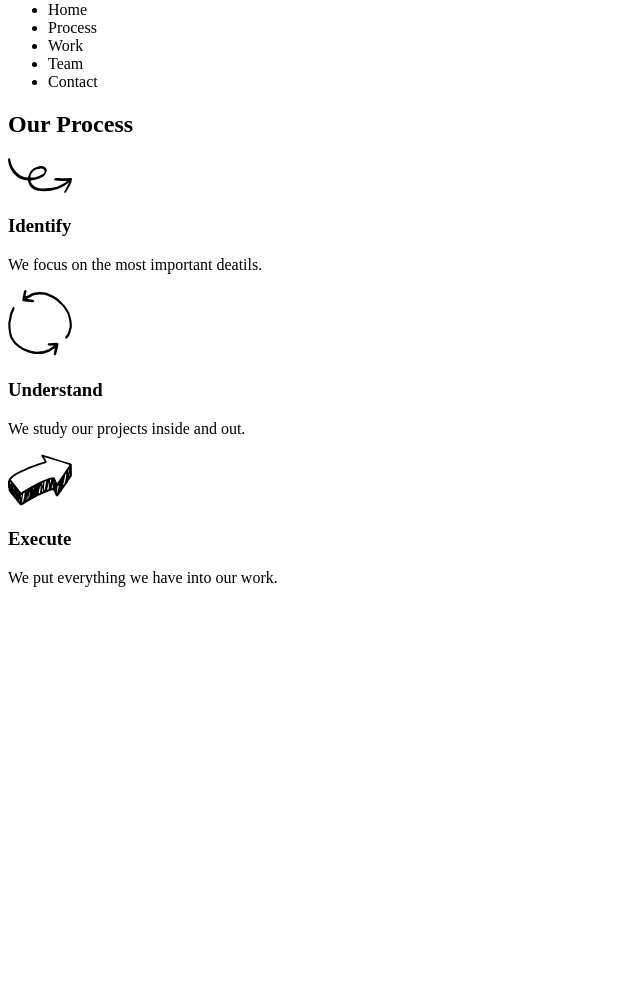
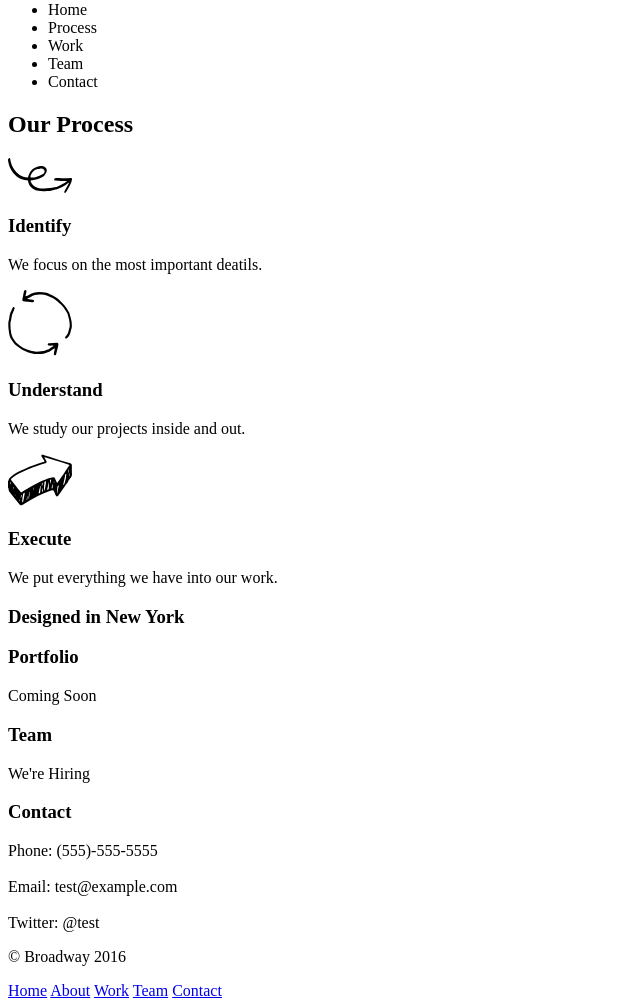
Before and after one commit to alveyski/broadway, a plain HTML site: page index.html in a window 1280 px wide. Shown: the part 79-1087 px from the top of the page, without its empty margins (0-640 px from the left). Before the commit the page ends 800 px from the top, so only its background shows below. Drawn offline with Linux system fonts and the light colour scheme.

Commit message:
HTML Complete

```diff
--- a/index.html
+++ b/index.html
@@ -46,6 +46,31 @@
         We put everything we have into our work.
       </p>
     </div>
-
+    <h3>Designed in New York</h3>
+    <h3>Portfolio</h3>
+    <p>
+      Coming Soon
+    </p>
+    <h3>Team</h3>
+    <p>
+      We're Hiring
+    </p>
+    <h3>Contact</h3>
+    <p>
+      Phone: (555)-555-5555<br /><br />
+      Email: test@example.com<br /><br />
+      Twitter: @test
+    </p>
+    <div id="footer">
+      <p>
+        &copy; Broadway 2016
+        <nav>
+        <a href="#home">Home</a>
+        <a href="#about">About</a>
+        <a href="#work">Work</a>
+        <a href="#team">Team</a>
+        <a href="#contact">Contact</a>
+        </nav>
+    </div>
   </body>
 </html>
```
